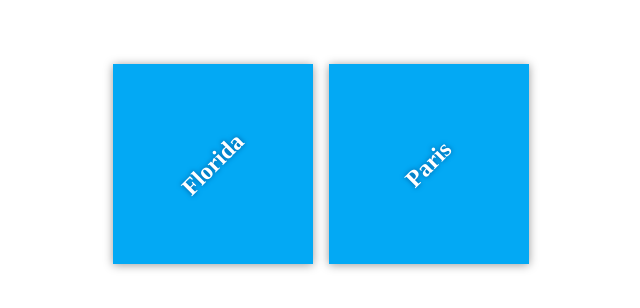
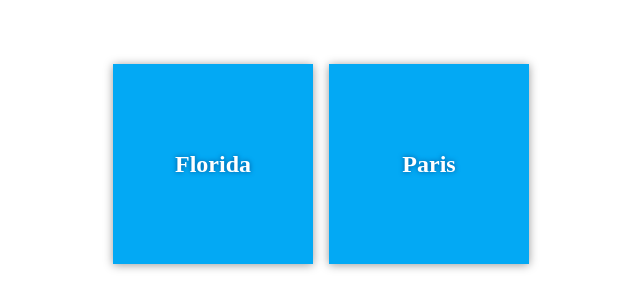
Before and after one commit to rj5250/my-travel-plans, a plain HTML site: page index.html in a window 1280 px wide. Shown: the part 236-544 px from the top of the page, without its empty margins (319-959 px from the left). Drawn offline with Linux system fonts and the light colour scheme.

Commit message:
Add animation to destination headings

```diff
--- a/css/app.css
+++ b/css/app.css
@@ -40,9 +40,14 @@ body {
     text-align: center;
 }
 
+.destination h2 {
+  transform: rotate(0deg);
+}
+
 h2 {
     margin: 0;
     transform: rotate(-45deg);
+    transition: transform 0.5s;
     text-shadow: 0 0 5px #01579b;
 }
 
```
